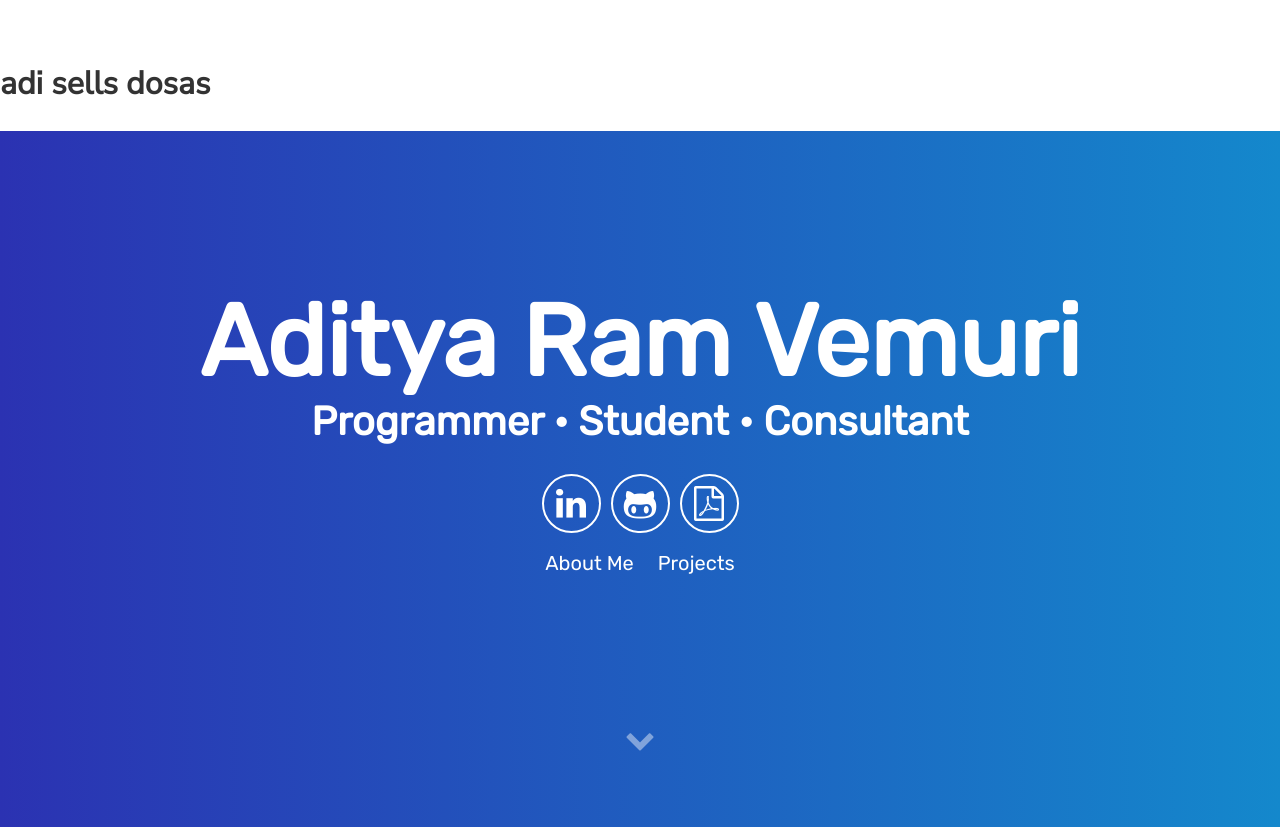
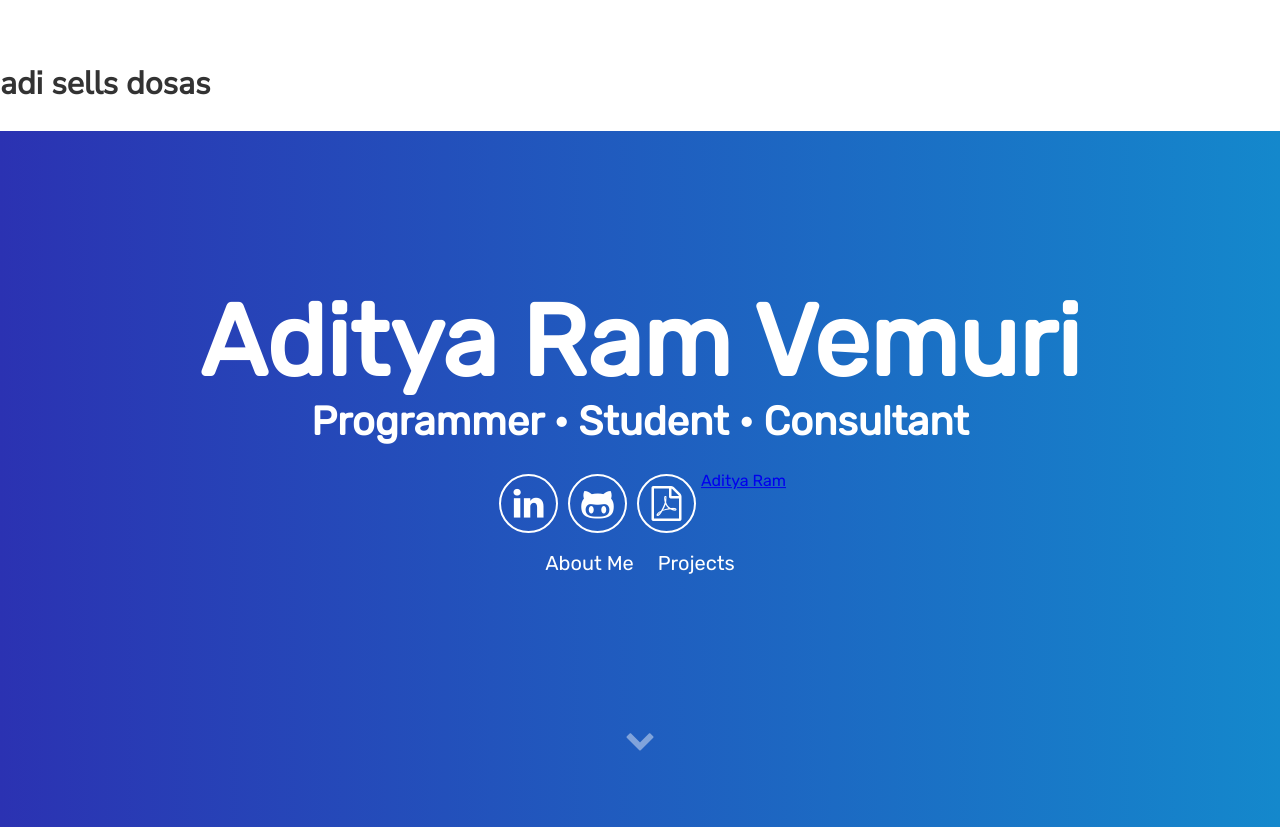
Before and after one commit to AdityaRam24/rport, a plain HTML site: page index.html in a window 1280 px wide. Shown: the top 827 px of the page. Drawn offline with Linux system fonts and the light colour scheme; files whose address does not match are found by name.

Commit message:
Update index.html

```diff
--- a/index.html
+++ b/index.html
@@ -41,6 +41,8 @@
           <a aria-label="My Résumé" target="_blank" href="https://docs.google.com/document/d/1uRZcM9xNZoK9M1030N8gHxwyRKR9AB_XPgtNIqtol-w/edit?usp=sharing">
             <i class="icon fa fa fa-file-pdf-o" aria-hidden="true"></i>
           </a>
+          <div class="badge-base LI-profile-badge" data-locale="en_US" data-size="medium" data-theme="dark" data-type="VERTICAL" data-vanity="aditya-ram-9a5880235" data-version="v1"><a class="badge-base__link LI-simple-link" href="https://in.linkedin.com/in/aditya-ram-9a5880235?trk=profile-badge">Aditya Ram</a></div>
+
         </div>
         <div class="header-links">
           <a class="link" href="#about" data-scroll>About Me</a>
```
